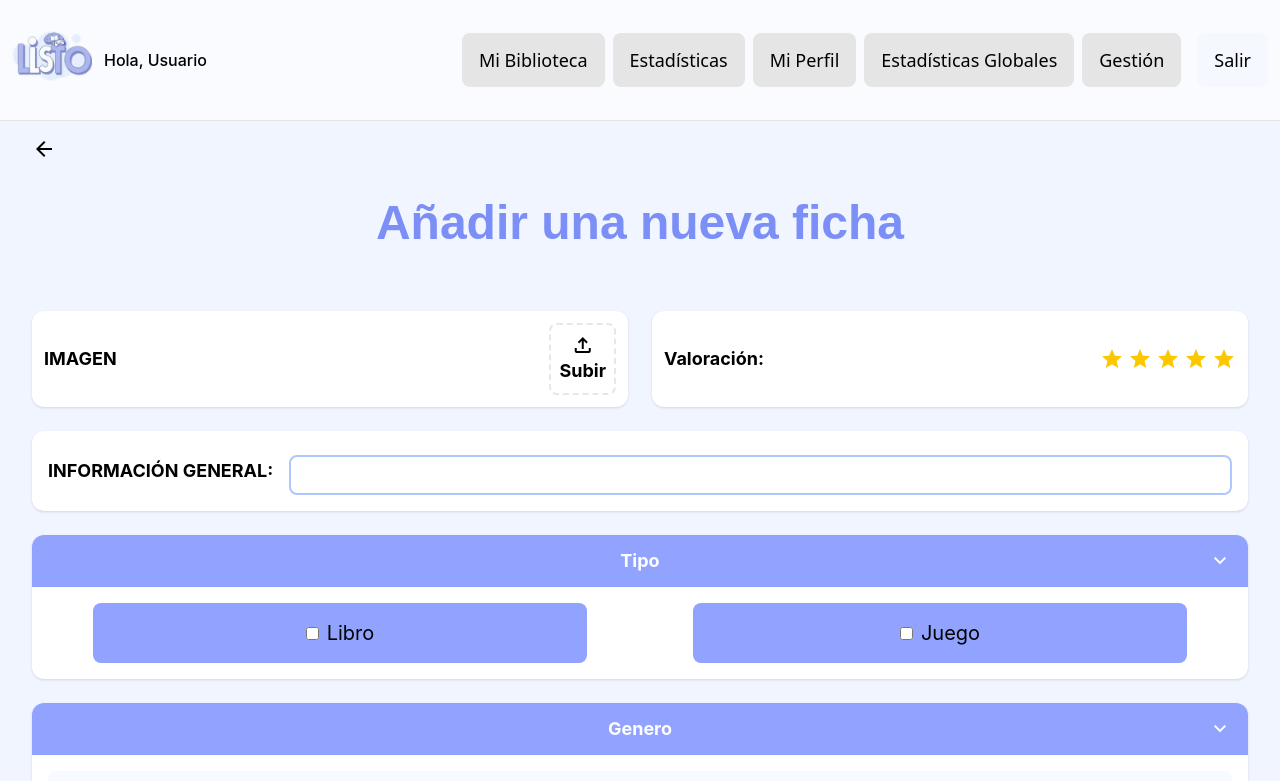
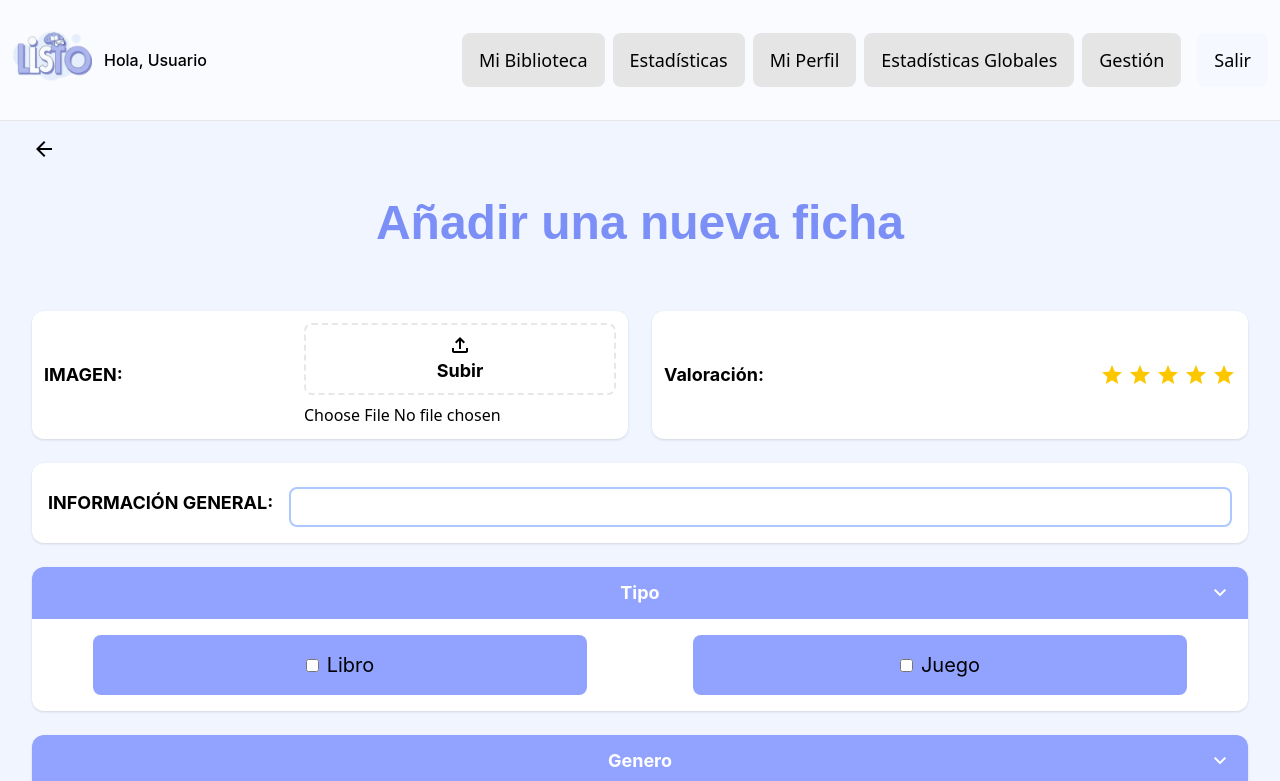
Before and after one commit to egilp04/listO, a React (Vite) app: page /admin/items in a window 1280 px wide. Shown: the top 781 px of the page. Built offline with nearby package versions, Linux system fonts and the light colour scheme.

Commit message:
componente File

```diff
--- /dev/null
+++ b/src/componentes/Inputs/FIle.tsx
@@ -0,0 +1,72 @@
+import { useState, type InputHTMLAttributes, type ChangeEvent, useRef } from "react";
+
+interface FileProps extends InputHTMLAttributes<HTMLInputElement> {
+    label: string;
+    name: string;
+    onChange: (e: ChangeEvent<HTMLInputElement>) => void;
+    mensajeError: string;
+}
+
+function File({ label, name, disabled, onChange, mensajeError, ...props }: FileProps) {
+    const [error, setError] = useState<boolean>(false);
+    const fileInputRef = useRef<HTMLInputElement>(null);
+
+    const handleValidClick = () => {
+        fileInputRef.current?.click();
+    };
+
+    const validaciones = {
+        extension: ["jpg", "png", "web"],
+        tamano: 2 * 1024 * 1024,
+    };
+
+    const validarArchivo = (file: File) => {
+        const extension = file.name.split(".").pop()?.toLowerCase();
+        let esValido = true;
+
+        if (!extension || !validaciones.extension.includes(extension)) {
+            esValido = false;
+        }
+        if (file.size > validaciones.tamano) {
+            esValido = false;
+        }
+        setError(!esValido);
+    };
+
+    const manejarCambio = (e: ChangeEvent<HTMLInputElement>) => {
+        const files = e.target.files;
+        if (files && files.length > 0) {
+            const selectedFile = files[0];
+            validarArchivo(selectedFile);
+        } else {
+            setError(false);
+        }
+        onChange(e);
+
+    };
+
+    return (
+        <div className="file-container max-w-full">
+
+            <div onClick={handleValidClick} className="flex flex-col items-center justify-center border-2 border-dashed border-gray-200 rounded-lg p-2 hover:bg-gray-50 transition-colors cursor-pointer">
+                <span className={`material-symbols-outlined text-[16px] ${disabled ? 'label-disabled' : ''}`}>
+                    upload
+                </span>
+                <span>{label}</span>
+            </div>
+            <input
+                ref={fileInputRef}
+                type="file"
+                id={name}
+                name={name}
+                disabled={disabled}
+                onChange={manejarCambio}
+                className={`${error ? 'input-error' : 'input-normal'} w-full max-w-full mt-2`}
+                {...props}
+            />
+            {error && <span className="text-red-500 text-sm block mt-1">{mensajeError}</span>}
+        </div>
+    );
+}
+
+export default File;
--- a/src/pages/GestionItem.tsx
+++ b/src/pages/GestionItem.tsx
@@ -1,7 +1,8 @@
-import React from "react";
+import React, { useState } from "react";
 import Inputs from "../componentes/Inputs/Inputs";
 import Button from "../componentes/Button";
 import Checkbox from "../componentes/Inputs/Checkbox";
+import File from "../componentes/Inputs/FIle";
 
 interface GestionItemProps {
   item?: unknown;
@@ -10,6 +11,23 @@ interface GestionItemProps {
 const GestionItem: React.FC<GestionItemProps> = ({ item }) => {
   const mEdicion = !!item;
 
+  const [form, setForm] = useState({
+    nombre: "",
+    descripcion: "",
+    imagen: "",
+    genero: "",
+    tipo: "",
+    valoracion: 0,
+  });
+
+  const manejarCambio = (e: any) => {
+    setForm({
+      ...form,
+      [e.target.name]: e.target.value
+    });
+    console.log(e.target.value);
+  };
+
   const cabeceraGestion =
     "bg-primary-600 p-3 flex justify-center items-center relative cursor-pointer text-white hover:bg-primary-700 transition-colors";
 
@@ -17,14 +35,14 @@ const GestionItem: React.FC<GestionItemProps> = ({ item }) => {
     <div className="min-h-screen bg-primary-200 p-4 flex flex-col gap-6">
       <h2 className="font-bold mb-10 text-center">Añadir una nueva ficha</h2>
       <div className="flex flex-col md:flex-row gap-6">
-        <div className="bg-white rounded-xl p-3 flex items-center justify-between w-full md:w-1/2 shadow-sm min-h-16">
-          <span>IMAGEN</span>
-          <div className="flex flex-col items-center justify-center border-2 border-dashed border-gray-200 rounded-lg p-2 hover:bg-gray-50 transition-colors cursor-pointer">
-            <span className="material-symbols-outlined text-[16px]">
-              upload
-            </span>{" "}
-            <span>Subir</span>
-          </div>
+        <div className="bg-white rounded-xl p-3 flex flex-col sm:flex-row items-center justify-between w-full md:w-1/2 shadow-sm min-h-16 gap-3">
+          <span>IMAGEN: </span>
+          <File
+            label="Subir"
+            name="imagen"
+            onChange={manejarCambio}
+            disabled={false}
+            mensajeError="No es un formato valido(.png, .jpg, .webp)" />
         </div>
 
         <div className="bg-white rounded-xl p-3 flex items-center justify-between w-full md:w-1/2 shadow-sm min-h-16">
```
